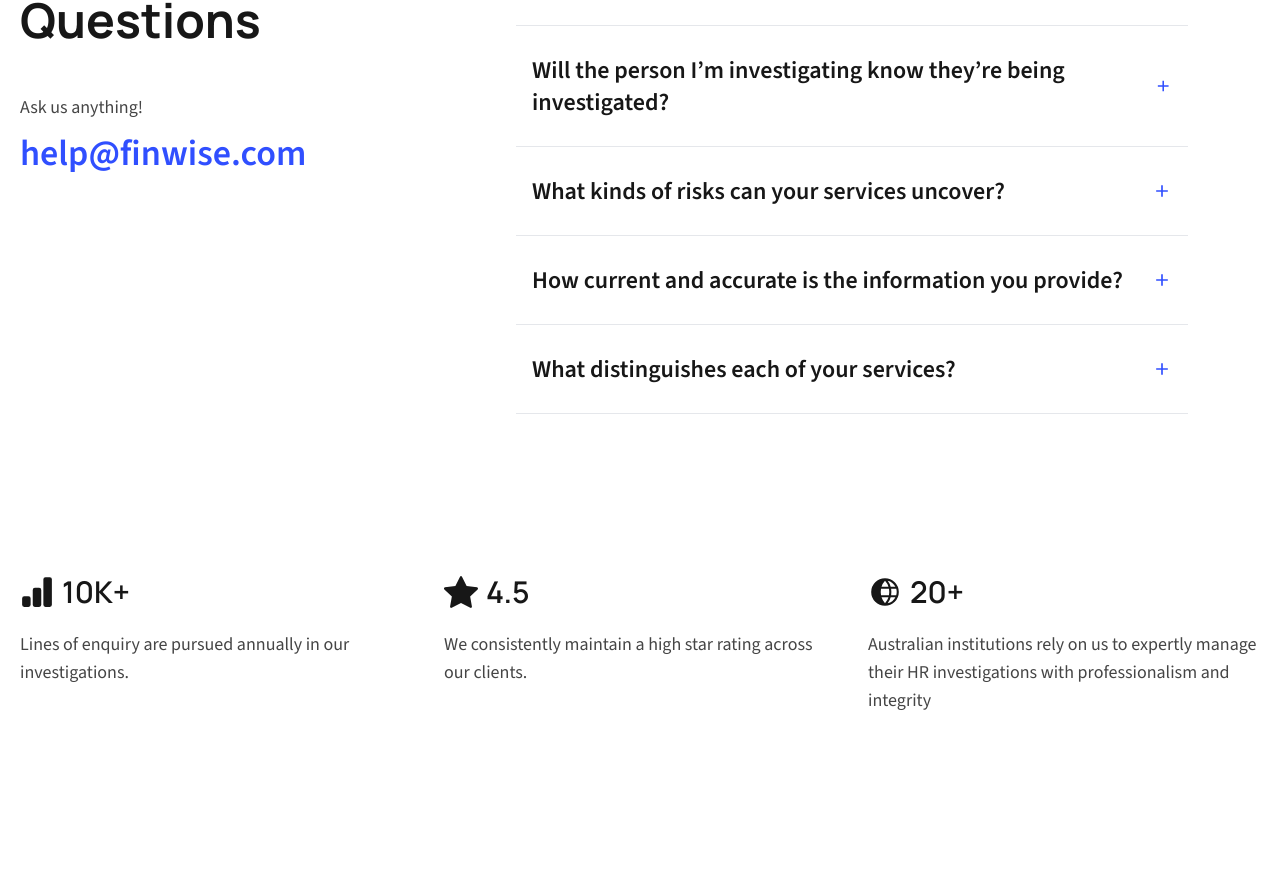
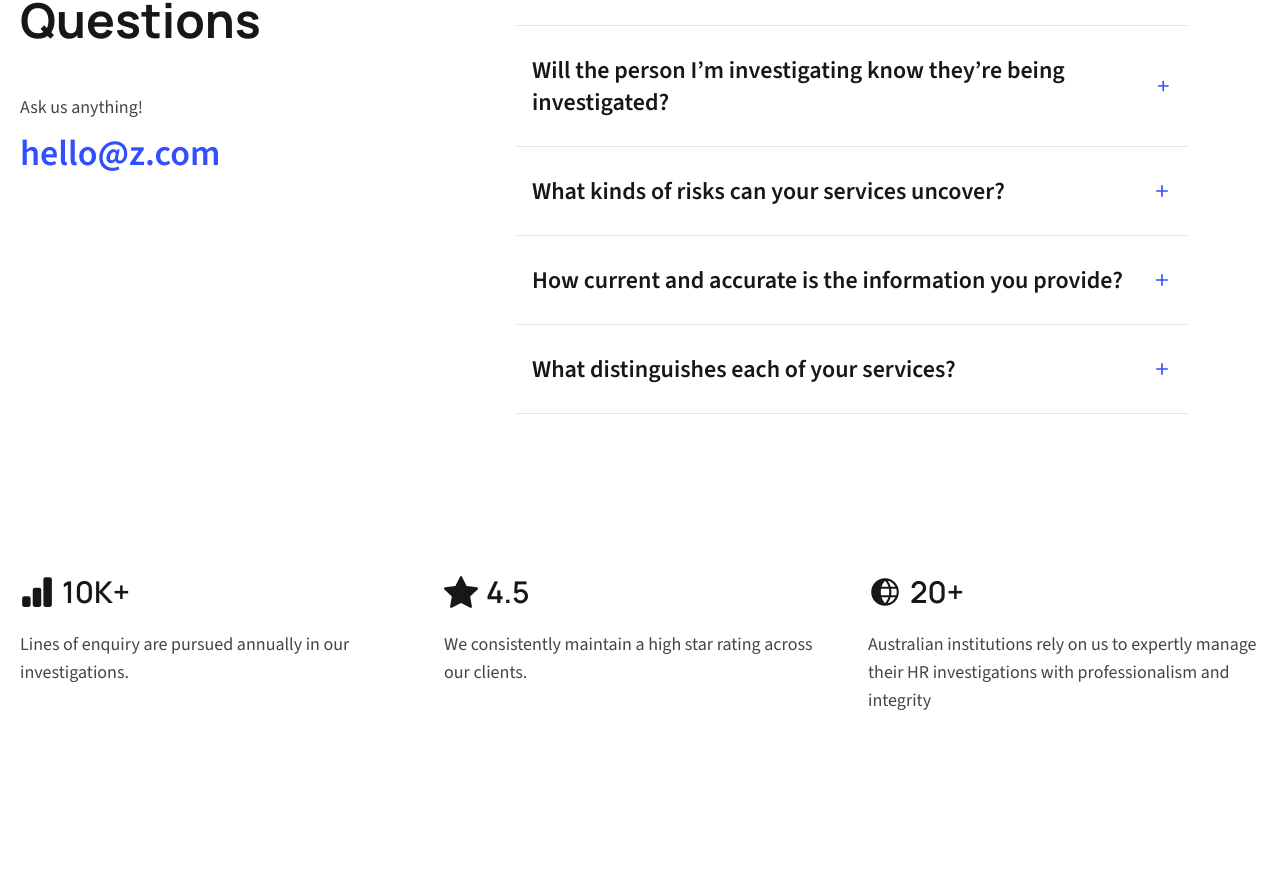
Before and after one commit to Cavianto/sentinela, a Next.js app: page / in a window 1280 px wide. Shown: the part 5490-6362 px from the top of the page. Built offline with nearby package versions, Linux system fonts and the light colour scheme.

Commit message:
Update FAQ.tsx

```diff
--- a/src/components/FAQ.tsx
+++ b/src/components/FAQ.tsx
@@ -17,7 +17,7 @@
                     <p className="lg:mt-10 text-foreground-accent text-center lg:text-left">
                         Ask us anything!
                     </p>
-                    <a href="mailto:" className="mt-3 block text-xl lg:text-4xl text-secondary font-semibold hover:underline text-center lg:text-left">help@finwise.com</a>
+                    <a href="mailto:" className="mt-3 block text-xl lg:text-4xl text-secondary font-semibold hover:underline text-center lg:text-left">hello@z.com</a>
                 </div>
 
                 <div className="w-full lg:max-w-2xl mx-auto border-b">
```
